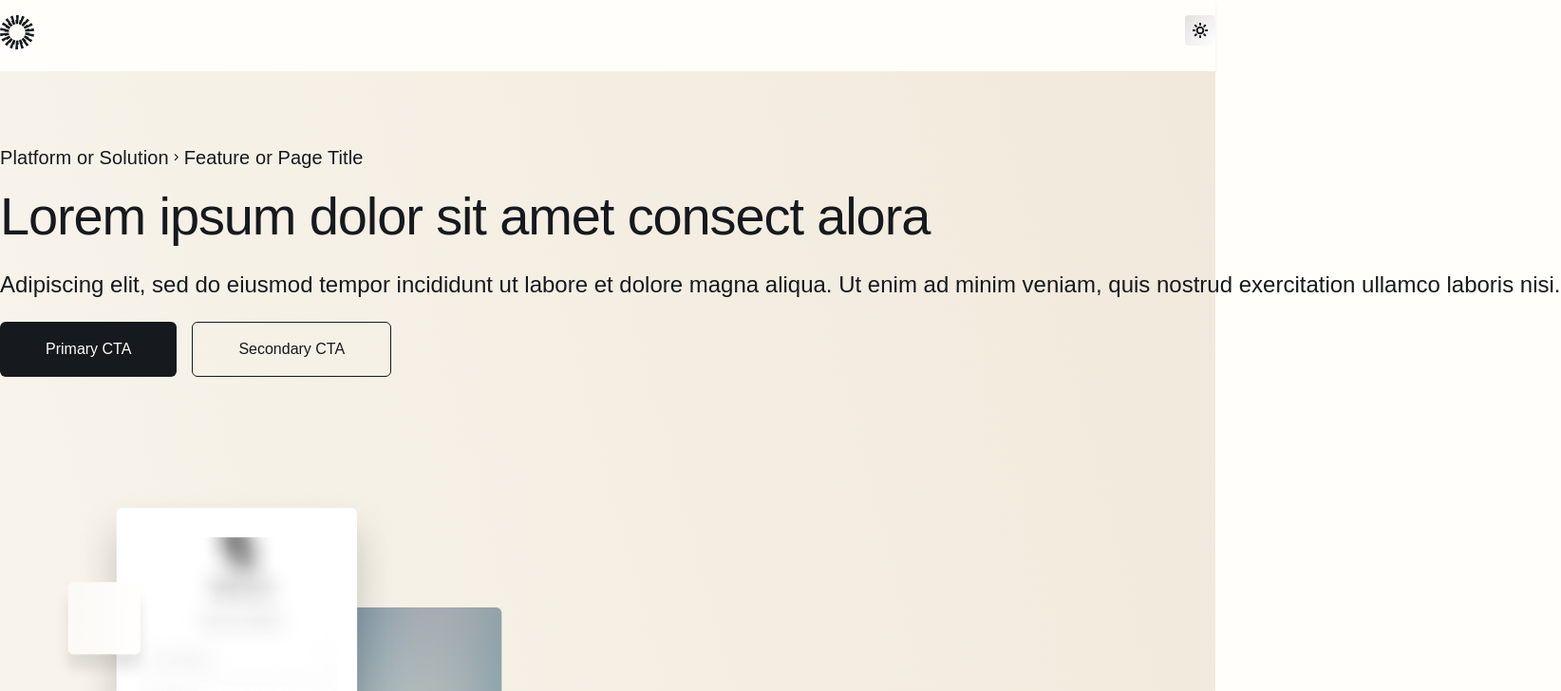
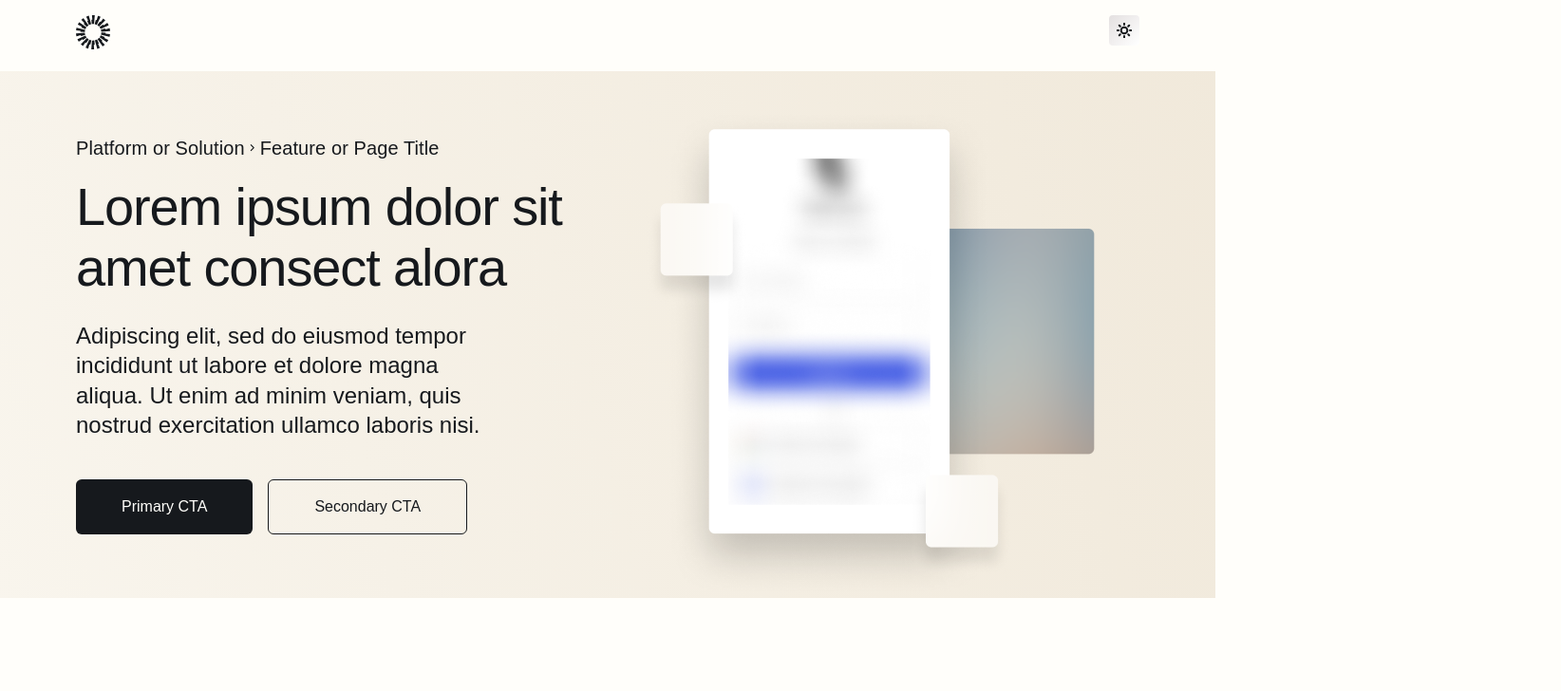
Before and after one commit to raymond8505/okta-assessment, a Next.js app: page / in a window 1280 px wide. Shown: the top 728 px of the page at 95% size, 1644 px wide, since content can reach past the window. Built offline with nearby package versions, Linux system fonts and the light colour scheme.

Commit message:
theme changes

```diff
--- a/src/styles/theme.ts
+++ b/src/styles/theme.ts
@@ -82,5 +82,5 @@ export const theme = createTheme(
       slow: "400ms ease",
     },
   },
-  { prefix: "okta", selector: ":root" },
+  { prefix: "sc", selector: ":root" },
 );
```
